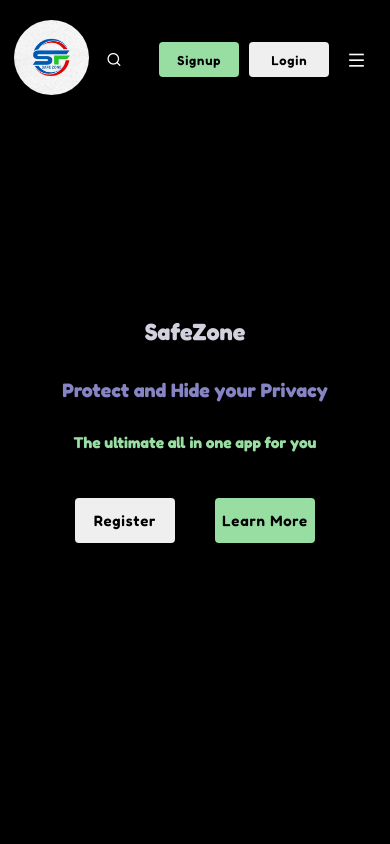
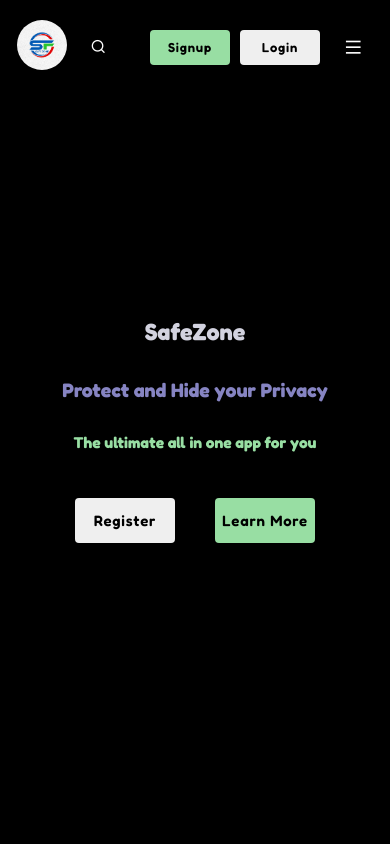
Before and after one commit to YaHuZaq/safezone, a plain HTML site: page index.html in a window 390 px wide. Shown: the top 844 px of the page. Drawn offline with nearby package versions, Linux system fonts and the light colour scheme.

Commit message:
Update style.css

```diff
--- a/style.css
+++ b/style.css
@@ -671,9 +671,9 @@ main .buttons .clr{
 
     header .logo img{
         border-radius: 50px;
-        height: 75px;
+        height: 50px;
         position: relative;
-        width: 75px;
+        width: 50px;
     }
   header  nav{
         flex-direction: column;
```
